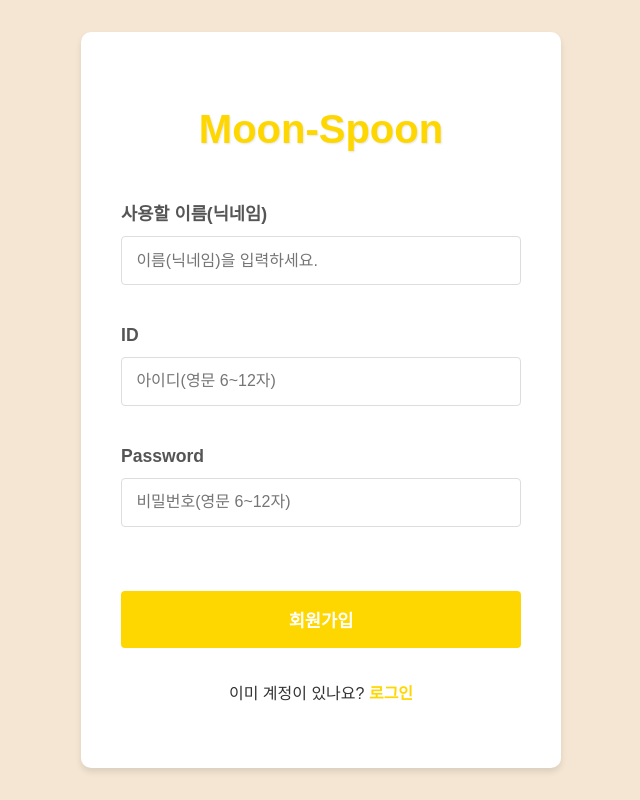
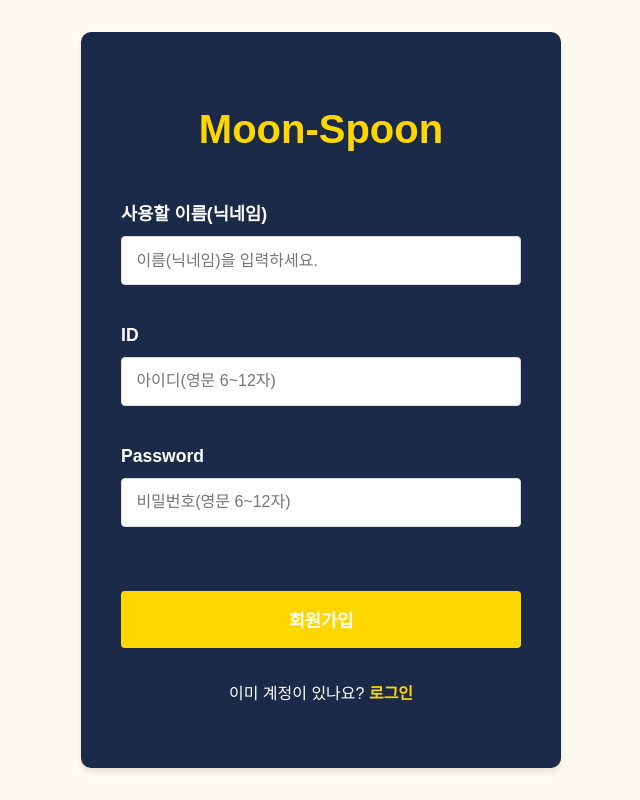
Before and after one commit to hamlsy/Moon-Spoon, a Vue app in the folder vue-cli/: page /user/signUp in a window 1280 px wide. Shown: the whole page, without its empty margins (319-959 px from the left). Built offline with nearby package versions, Linux system fonts and the light colour scheme.

Commit message:
#5 feat: 회원가입 디자인 수정

```diff
--- a/vue-cli/src/components/SignUpForm.vue
+++ b/vue-cli/src/components/SignUpForm.vue
@@ -1,7 +1,7 @@
 <template>
   <body>
   <div class="container">
-    <h1 class="logo">Moon-Spoon</h1>
+    <h1 class="logo"><router-link to="/mainPage">Moon-Spoon</router-link></h1>
     <form @submit.prevent="signup">
       <div class="input-group">
         <label for="name">사용할 이름(닉네임)</label>
@@ -45,17 +45,17 @@ export default {
 /* CSS 스타일은 아래에 추가됩니다 */
 body {
   font-family: Arial, sans-serif;
-  background-color: #f5e6d3;
+  background-color: #FFFAF0; /* 플로랄 화이트 */
   display: flex;
   justify-content: center;
   align-items: center;
   height: 100vh;
   margin: 0;
-  color: #333;
+  color: white;
 }
 
 .container {
-  background-color: #fff;
+  background-color: #1B2A49;
   padding: 3rem 2.5rem;
   border-radius: 10px;
   box-shadow: 0 4px 6px rgba(0, 0, 0, 0.1);
@@ -87,7 +87,7 @@ label {
   display: block;
   margin-bottom: 0.7rem;
   font-weight: bold;
-  color: #555;
+  color: white;
   font-size: 1.1rem;
 }
 
@@ -139,6 +139,6 @@ a {
 }
 
 a:hover {
-  text-decoration: underline;
+
 }
 </style>
```
